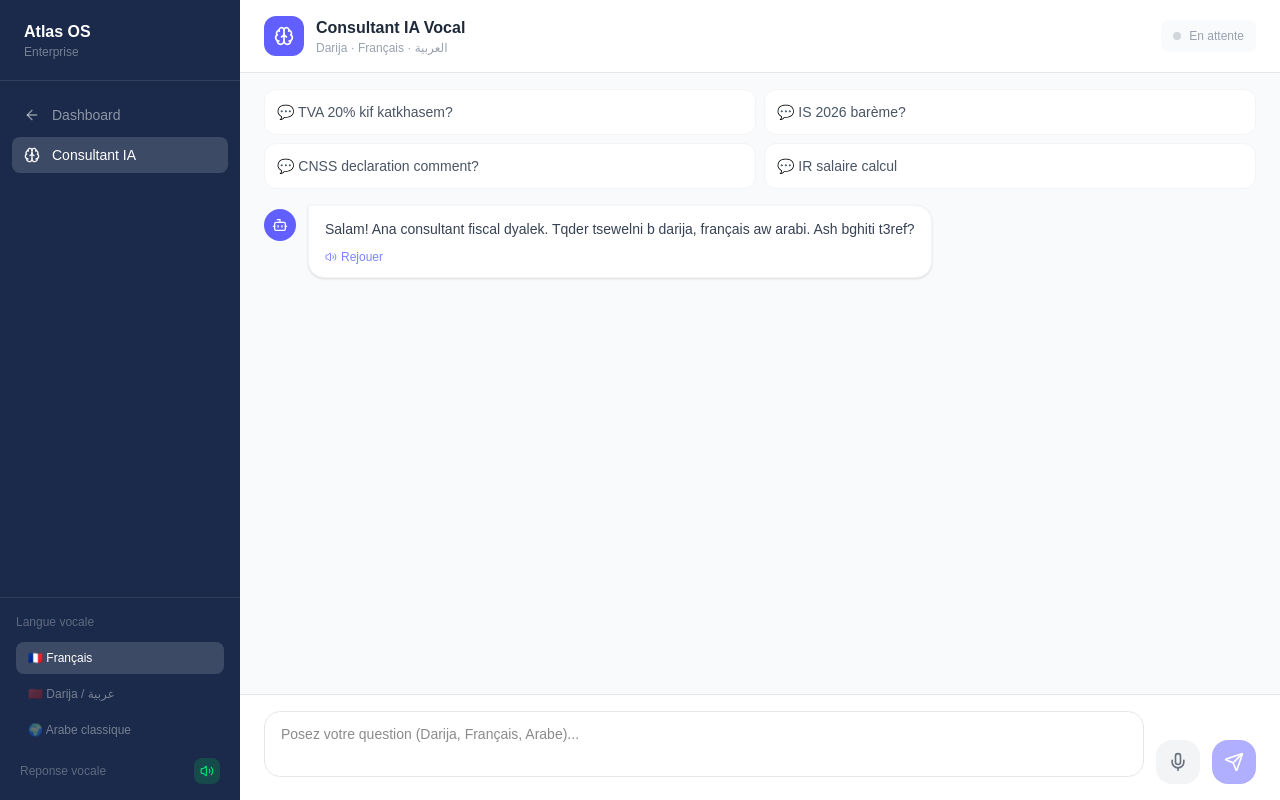
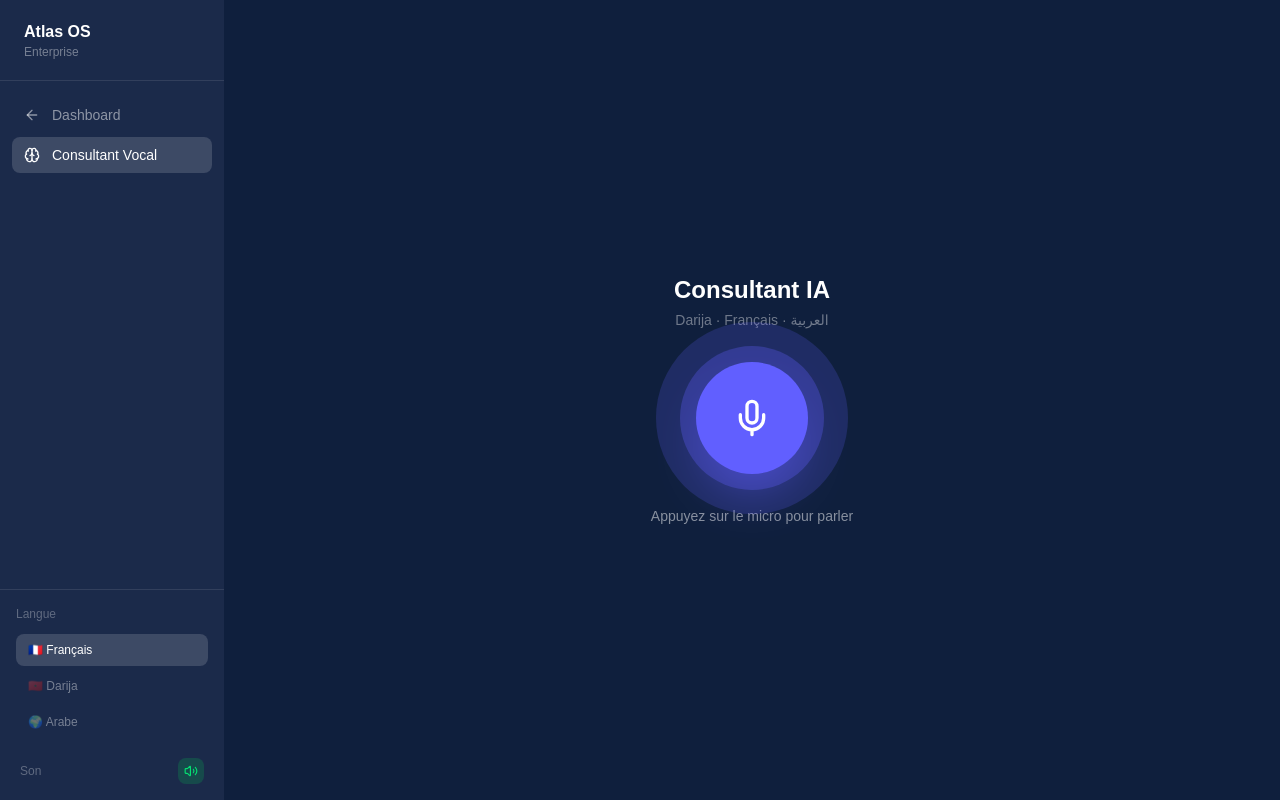
Before and after one commit to marwandevlo/atlas-os, a Next.js app: page /consultant in a window 1280 px wide. Built offline with nearby package versions, Linux system fonts and the light colour scheme.

Commit message:
consultant vocal mode ChatGPT style

```diff
--- a/app/consultant/page.tsx
+++ b/app/consultant/page.tsx
@@ -1,38 +1,27 @@
 'use client';
 import { useState, useRef, useEffect } from 'react';
 import { useRouter } from 'next/navigation';
-import { ArrowLeft, Brain, Send, Mic, MicOff, Volume2, VolumeX, Bot, User } from 'lucide-react';
-
-type Message = { role: 'user' | 'assistant'; content: string };
+import { ArrowLeft, Brain, Mic, MicOff, Volume2, VolumeX } from 'lucide-react';
 
 export default function ConsultantPage() {
   const router = useRouter();
-  const [messages, setMessages] = useState<Message[]>([{
-    role: 'assistant',
-    content: 'Salam! Ana consultant fiscal dyalek. Tqder tsewelni b darija, français aw arabi. Ash bghiti t3ref?'
-  }]);
-  const [input, setInput] = useState('');
-  const [loading, setLoading] = useState(false);
   const [isListening, setIsListening] = useState(false);
   const [isSpeaking, setIsSpeaking] = useState(false);
+  const [isThinking, setIsThinking] = useState(false);
+  const [status, setStatus] = useState('Appuyez sur le micro pour parler');
   const [voiceEnabled, setVoiceEnabled] = useState(true);
   const [lang, setLang] = useState<'fr-FR' | 'ar-MA' | 'ar-SA'>('fr-FR');
-  const messagesEndRef = useRef<HTMLDivElement>(null);
+  const [transcript, setTranscript] = useState('');
+  const [response, setResponse] = useState('');
   const recognitionRef = useRef<any>(null);
   const audioRef = useRef<HTMLAudioElement | null>(null);
-
-  useEffect(() => {
-    messagesEndRef.current?.scrollIntoView({ behavior: 'smooth' });
-  }, [messages]);
 
   const speak = async (text: string) => {
     if (!voiceEnabled) return;
     try {
-      if (audioRef.current) {
-        audioRef.current.pause();
-        audioRef.current = null;
-      }
+      if (audioRef.current) { audioRef.current.pause(); audioRef.current = null; }
       setIsSpeaking(true);
+      setStatus('En train de repondre...');
       const clean = text.replace(/[*#_`]/g, '').replace(/\n/g, ' ').substring(0, 500);
       const res = await fetch('/api/tts', {
         method: 'POST',
@@ -44,40 +33,65 @@ export default function ConsultantPage() {
       const url = URL.createObjectURL(blob);
       const audio = new Audio(url);
       audioRef.current = audio;
-      audio.onended = () => { setIsSpeaking(false); URL.revokeObjectURL(url); audioRef.current = null; };
-      audio.onerror = () => { setIsSpeaking(false); audioRef.current = null; };
+      audio.onended = () => {
+        setIsSpeaking(false);
+        setStatus('Appuyez sur le micro pour parler');
+        URL.revokeObjectURL(url);
+        audioRef.current = null;
+      };
+      audio.onerror = () => { setIsSpeaking(false); setStatus('Appuyez sur le micro pour parler'); };
       await audio.play();
     } catch {
       setIsSpeaking(false);
+      setStatus('Appuyez sur le micro pour parler');
     }
   };
 
   const stopSpeaking = () => {
-    if (audioRef.current) {
-      audioRef.current.pause();
-      audioRef.current = null;
+    if (audioRef.current) { audioRef.current.pause(); audioRef.current = null; }
+    setIsSpeaking(false);
+    setStatus('Appuyez sur le micro pour parler');
+  };
+
+  const askClaude = async (question: string) => {
+    setIsThinking(true);
+    setStatus('En train de reflechir...');
+    try {
+      const res = await fetch('/api/ai', {
+        method: 'POST',
+        headers: { 'Content-Type': 'application/json' },
+        body: JSON.stringify({
+          type: 'consultant',
+          message: `${question}\n\nReponds dans la meme langue que la question. Si darija marocaine reponds en darija. Si français reponds en français. Si arabe reponds en arabe. Sois tres concis, max 4 phrases.`
+        }),
+      });
+      const data = await res.json();
+      setResponse(data.response);
+      setIsThinking(false);
+      await speak(data.response);
+    } catch {
+      setIsThinking(false);
+      setStatus('Erreur. Reessayez.');
     }
-    setIsSpeaking(false);
   };
 
   const startListening = () => {
     if (typeof window === 'undefined') return;
+    if (isSpeaking) stopSpeaking();
     const SpeechRecognition = (window as any).SpeechRecognition || (window as any).webkitSpeechRecognition;
-    if (!SpeechRecognition) {
-      alert('Utilisez Chrome pour la reconnaissance vocale.');
-      return;
-    }
+    if (!SpeechRecognition) { alert('Utilisez Chrome.'); return; }
     const recognition = new SpeechRecognition();
     recognition.lang = lang;
     recognition.continuous = false;
     recognition.interimResults = false;
-    recognition.onstart = () => setIsListening(true);
+    recognition.onstart = () => { setIsListening(true); setStatus('Ecoute en cours...'); setTranscript(''); setResponse(''); };
     recognition.onresult = (event: any) => {
-      const transcript = event.results[0][0].transcript;
-      setInput(transcript);
+      const t = event.results[0][0].transcript;
+      setTranscript(t);
       setIsListening(false);
+      askClaude(t);
     };
-    recognition.onerror = () => setIsListening(false);
+    recognition.onerror = () => { setIsListening(false); setStatus('Erreur micro. Reessayez.'); };
     recognition.onend = () => setIsListening(false);
     recognitionRef.current = recognition;
     recognition.start();
@@ -86,44 +100,25 @@ export default function ConsultantPage() {
   const stopListening = () => {
     recognitionRef.current?.stop();
     setIsListening(false);
+    setStatus('Appuyez sur le micro pour parler');
   };
 
-  const sendMessage = async (text?: string) => {
-    const msg = text || input;
-    if (!msg.trim() || loading) return;
-    setMessages(prev => [...prev, { role: 'user', content: msg }]);
-    setInput('');
-    setLoading(true);
-
-    try {
-      const res = await fetch('/api/ai', {
-        method: 'POST',
-        headers: { 'Content-Type': 'application/json' },
-        body: JSON.stringify({
-          type: 'consultant',
-          message: `${msg}\n\nReponds dans la meme langue que la question. Si darija marocaine reponds en darija. Si français reponds en français. Si arabe reponds en arabe. Sois concis (max 3 paragraphes).`
-        }),
-      });
-      const data = await res.json();
-      const response = data.response;
-      setMessages(prev => [...prev, { role: 'assistant', content: response }]);
-      if (voiceEnabled) setTimeout(() => speak(response), 300);
-    } catch {
-      setMessages(prev => [...prev, { role: 'assistant', content: 'Erreur. Reessayez.' }]);
-    }
-    setLoading(false);
+  const getCircleColor = () => {
+    if (isListening) return 'bg-red-500';
+    if (isThinking) return 'bg-amber-500';
+    if (isSpeaking) return 'bg-green-500';
+    return 'bg-indigo-500';
   };
 
-  const suggestions = [
-    'TVA 20% kif katkhasem?',
-    'IS 2026 barème?',
-    'CNSS declaration comment?',
-    'IR salaire calcul',
-  ];
+  const getCircleAnimation = () => {
+    if (isListening || isSpeaking) return 'animate-pulse';
+    if (isThinking) return 'animate-spin';
+    return '';
+  };
 
   return (
-    <div className="flex h-screen bg-gray-50">
-      <aside className="w-60 bg-[#1B2A4A] flex flex-col shrink-0">
+    <div className="flex h-screen bg-[#0F1F3D]">
+      <aside className="w-56 bg-[#1B2A4A] flex flex-col shrink-0">
         <div className="px-6 py-5 border-b border-white/10">
           <p className="text-white font-bold text-base">Atlas OS</p>
           <p className="text-white/40 text-xs">Enterprise</p>
@@ -133,17 +128,17 @@ export default function ConsultantPage() {
             <ArrowLeft size={16} /> Dashboard
           </button>
           <button className="w-full flex items-center gap-3 px-3 py-2 rounded-lg bg-white/15 text-white text-sm">
-            <Brain size={16} /> Consultant IA
+            <Brain size={16} /> Consultant Vocal
           </button>
         </nav>
 
         <div className="px-4 py-4 border-t border-white/10 space-y-3">
-          <p className="text-white/30 text-xs font-medium">Langue vocale</p>
+          <p className="text-white/30 text-xs font-medium">Langue</p>
           <div className="space-y-1">
             {[
               { code: 'fr-FR', label: '🇫🇷 Français' },
-              { code: 'ar-MA', label: '🇲🇦 Darija / عربية' },
-              { code: 'ar-SA', label: '🌍 Arabe classique' },
+              { code: 'ar-MA', label: '🇲🇦 Darija' },
+              { code: 'ar-SA', label: '🌍 Arabe' },
             ].map(l => (
               <button key={l.code} onClick={() => setLang(l.code as any)}
                 className={`w-full text-left px-3 py-2 rounded-lg text-xs transition-all ${lang === l.code ? 'bg-white/15 text-white' : 'text-white/40 hover:text-white/70'}`}>
@@ -151,9 +146,8 @@ export default function ConsultantPage() {
               </button>
             ))}
           </div>
-
-          <div className="flex items-center justify-between px-1">
-            <span className="text-white/30 text-xs">Reponse vocale</span>
+          <div className="flex items-center justify-between px-1 pt-2">
+            <span className="text-white/30 text-xs">Son</span>
             <button onClick={() => { setVoiceEnabled(!voiceEnabled); stopSpeaking(); }}
               className={`p-1.5 rounded-lg transition-all ${voiceEnabled ? 'bg-green-500/20 text-green-400' : 'bg-white/5 text-white/30'}`}>
               {voiceEnabled ? <Volume2 size={14} /> : <VolumeX size={14} />}
@@ -162,129 +156,69 @@ export default function ConsultantPage() {
         </div>
       </aside>
 
-      <main className="flex-1 flex flex-col overflow-hidden">
-        <header className="bg-white border-b border-gray-200 px-6 py-4 flex items-center justify-between shrink-0">
-          <div className="flex items-center gap-3">
-            <div className="w-10 h-10 bg-indigo-500 rounded-xl flex items-center justify-center">
-              <Brain size={20} className="text-white" />
-            </div>
-            <div>
-              <h1 className="font-bold text-gray-800">Consultant IA Vocal</h1>
-              <p className="text-xs text-gray-400">Darija · Français · العربية</p>
-            </div>
-          </div>
-          <div className="flex items-center gap-2">
-            {isSpeaking && (
-              <button onClick={stopSpeaking} className="flex items-center gap-2 px-3 py-2 bg-red-50 text-red-500 rounded-lg text-sm hover:bg-red-100">
-                <VolumeX size={16} /> Arreter
-              </button>
-            )}
-            <div className={`flex items-center gap-2 px-3 py-2 rounded-lg text-xs ${isSpeaking ? 'bg-green-50 text-green-600' : 'bg-gray-50 text-gray-400'}`}>
-              <div className={`w-2 h-2 rounded-full ${isSpeaking ? 'bg-green-500 animate-pulse' : 'bg-gray-300'}`}></div>
-              {isSpeaking ? 'En train de parler...' : 'En attente'}
-            </div>
-          </div>
-        </header>
+      <main className="flex-1 flex flex-col items-center justify-center gap-8 px-8">
+        <div className="text-center">
+          <h1 className="text-white font-bold text-2xl mb-1">Consultant IA</h1>
+          <p className="text-white/40 text-sm">Darija · Français · العربية</p>
+        </div>
 
-        <div className="flex-1 overflow-y-auto px-6 py-4 space-y-4">
-          {messages.length === 1 && (
-            <div className="grid grid-cols-2 gap-2 mb-4">
-              {suggestions.map((s, i) => (
-                <button key={i} onClick={() => sendMessage(s)}
-                  className="text-left p-3 bg-white rounded-xl border border-gray-100 hover:border-indigo-200 hover:shadow-sm text-sm text-gray-600 transition-all">
-                  💬 {s}
-                </button>
+        <div className="relative flex items-center justify-center">
+          <div className={`absolute w-48 h-48 rounded-full opacity-20 ${getCircleColor()} ${isListening || isSpeaking ? 'animate-ping' : ''}`}></div>
+          <div className={`absolute w-36 h-36 rounded-full opacity-30 ${getCircleColor()} ${isListening || isSpeaking ? 'animate-pulse' : ''}`}></div>
+          <button
+            onClick={isListening ? stopListening : startListening}
+            disabled={isThinking}
+            className={`relative w-28 h-28 rounded-full flex items-center justify-center transition-all shadow-2xl ${
+              isListening ? 'bg-red-500 shadow-red-500/50' :
+              isThinking ? 'bg-amber-500 shadow-amber-500/50 cursor-not-allowed' :
+              isSpeaking ? 'bg-green-500 shadow-green-500/50' :
+              'bg-indigo-500 hover:bg-indigo-400 shadow-indigo-500/50 hover:scale-105'
+            }`}
+          >
+            {isListening ? <MicOff size={40} className="text-white" /> :
+             isThinking ? <Brain size={40} className="text-white animate-pulse" /> :
+             isSpeaking ? <Volume2 size={40} className="text-white animate-pulse" /> :
+             <Mic size={40} className="text-white" />}
+          </button>
+        </div>
+
+        <div className="text-center space-y-2">
+          <p className={`text-sm font-medium transition-all ${
+            isListening ? 'text-red-400' :
+            isThinking ? 'text-amber-400' :
+            isSpeaking ? 'text-green-400' :
+            'text-white/50'
+          }`}>{status}</p>
+
+          {isListening && (
+            <div className="flex justify-center gap-1">
+              {[1,2,3,4,5,4,3,2,1].map((h, i) => (
+                <div key={i} className="w-1 bg-red-400 rounded-full animate-bounce"
+                  style={{height: `${h * 4}px`, animationDelay: `${i * 0.08}s`}}></div>
               ))}
             </div>
           )}
 
-          {messages.map((m, i) => (
-            <div key={i} className={`flex gap-3 ${m.role === 'user' ? 'justify-end' : 'justify-start'}`}>
-              {m.role === 'assistant' && (
-                <div className="w-8 h-8 bg-indigo-500 rounded-full flex items-center justify-center shrink-0 mt-1">
-                  <Bot size={16} className="text-white" />
-                </div>
-              )}
-              <div className={`max-w-2xl px-4 py-3 rounded-2xl text-sm leading-relaxed whitespace-pre-line ${
-                m.role === 'user' ? 'bg-[#1B2A4A] text-white rounded-tr-none' : 'bg-white text-gray-700 shadow-sm border border-gray-100 rounded-tl-none'
-              }`}>
-                {m.content}
-                {m.role === 'assistant' && voiceEnabled && (
-                  <button onClick={() => speak(m.content)} className="mt-2 flex items-center gap-1 text-xs text-indigo-400 hover:text-indigo-600">
-                    <Volume2 size={12} /> Rejouer
-                  </button>
-                )}
-              </div>
-              {m.role === 'user' && (
-                <div className="w-8 h-8 bg-gray-200 rounded-full flex items-center justify-center shrink-0 mt-1">
-                  <User size={16} className="text-gray-600" />
-                </div>
-              )}
-            </div>
-          ))}
-
-          {loading && (
-            <div className="flex gap-3">
-              <div className="w-8 h-8 bg-indigo-500 rounded-full flex items-center justify-center shrink-0">
-                <Bot size={16} className="text-white" />
-              </div>
-              <div className="bg-white px-4 py-3 rounded-2xl shadow-sm border border-gray-100">
-                <div className="flex gap-1 items-center">
-                  <div className="w-2 h-2 bg-indigo-300 rounded-full animate-bounce"></div>
-                  <div className="w-2 h-2 bg-indigo-300 rounded-full animate-bounce" style={{animationDelay:'0.15s'}}></div>
-                  <div className="w-2 h-2 bg-indigo-300 rounded-full animate-bounce" style={{animationDelay:'0.3s'}}></div>
-                </div>
-              </div>
+          {transcript && (
+            <div className="mt-4 px-6 py-3 bg-white/5 rounded-2xl max-w-md">
+              <p className="text-white/40 text-xs mb-1">Vous:</p>
+              <p className="text-white/80 text-sm">{transcript}</p>
             </div>
           )}
-          <div ref={messagesEndRef} />
-        </div>
 
-        <div className="bg-white border-t border-gray-200 px-6 py-4">
-          <div className="flex gap-3 items-end">
-            <div className="flex-1 relative">
-              <textarea
-                value={input}
-                onChange={e => setInput(e.target.value)}
-                onKeyDown={e => { if (e.key === 'Enter' && !e.shiftKey) { e.preventDefault(); sendMessage(); } }}
-                placeholder={isListening ? '🎤 En train d\'ecouter...' : 'Posez votre question (Darija, Français, Arabe)...'}
-                rows={2}
-                className={`w-full px-4 py-3 text-sm border rounded-2xl focus:outline-none resize-none transition-all ${
-                  isListening ? 'border-red-300 bg-red-50' : 'border-gray-200 focus:border-indigo-400'
-                }`}
-              />
-            </div>
-
-            <button
-              onClick={isListening ? stopListening : startListening}
-              className={`p-3 rounded-2xl transition-all shrink-0 ${
-                isListening ? 'bg-red-500 text-white animate-pulse shadow-lg shadow-red-200' : 'bg-gray-100 text-gray-500 hover:bg-indigo-100 hover:text-indigo-600'
-              }`}
-            >
-              {isListening ? <MicOff size={20} /> : <Mic size={20} />}
-            </button>
-
-            <button
-              onClick={() => sendMessage()}
-              disabled={loading || !input.trim()}
-              className="p-3 bg-indigo-500 text-white rounded-2xl hover:bg-indigo-600 disabled:opacity-50 shrink-0"
-            >
-              <Send size={20} />
-            </button>
-          </div>
-
-          {isListening && (
-            <div className="mt-2 flex items-center gap-2 text-red-500 text-xs">
-              <div className="flex gap-0.5">
-                {[1,2,3,4,5].map(i => (
-                  <div key={i} className="w-1 bg-red-400 rounded-full animate-bounce"
-                    style={{height: `${8 + i * 3}px`, animationDelay: `${i * 0.1}s`}}></div>
-                ))}
-              </div>
-              Ecoute en cours... Parlez maintenant
+          {response && !isThinking && (
+            <div className="mt-2 px-6 py-3 bg-indigo-500/10 border border-indigo-500/20 rounded-2xl max-w-md">
+              <p className="text-indigo-300 text-xs mb-1">Consultant:</p>
+              <p className="text-white/80 text-sm leading-relaxed">{response}</p>
             </div>
           )}
         </div>
+
+        {isSpeaking && (
+          <button onClick={stopSpeaking} className="px-4 py-2 bg-white/10 text-white/60 rounded-xl text-sm hover:bg-white/20 transition-all">
+            ⏹ Arreter
+          </button>
+        )}
       </main>
     </div>
   );
```
